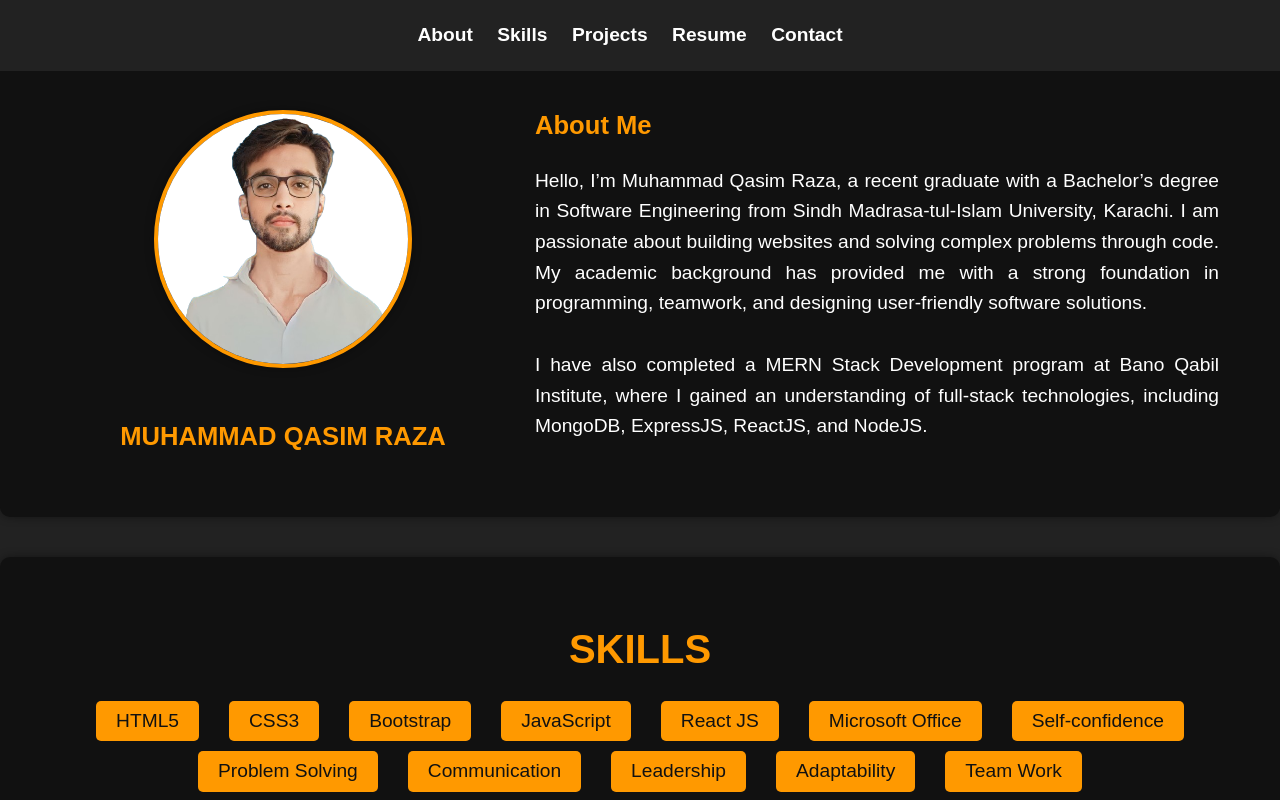
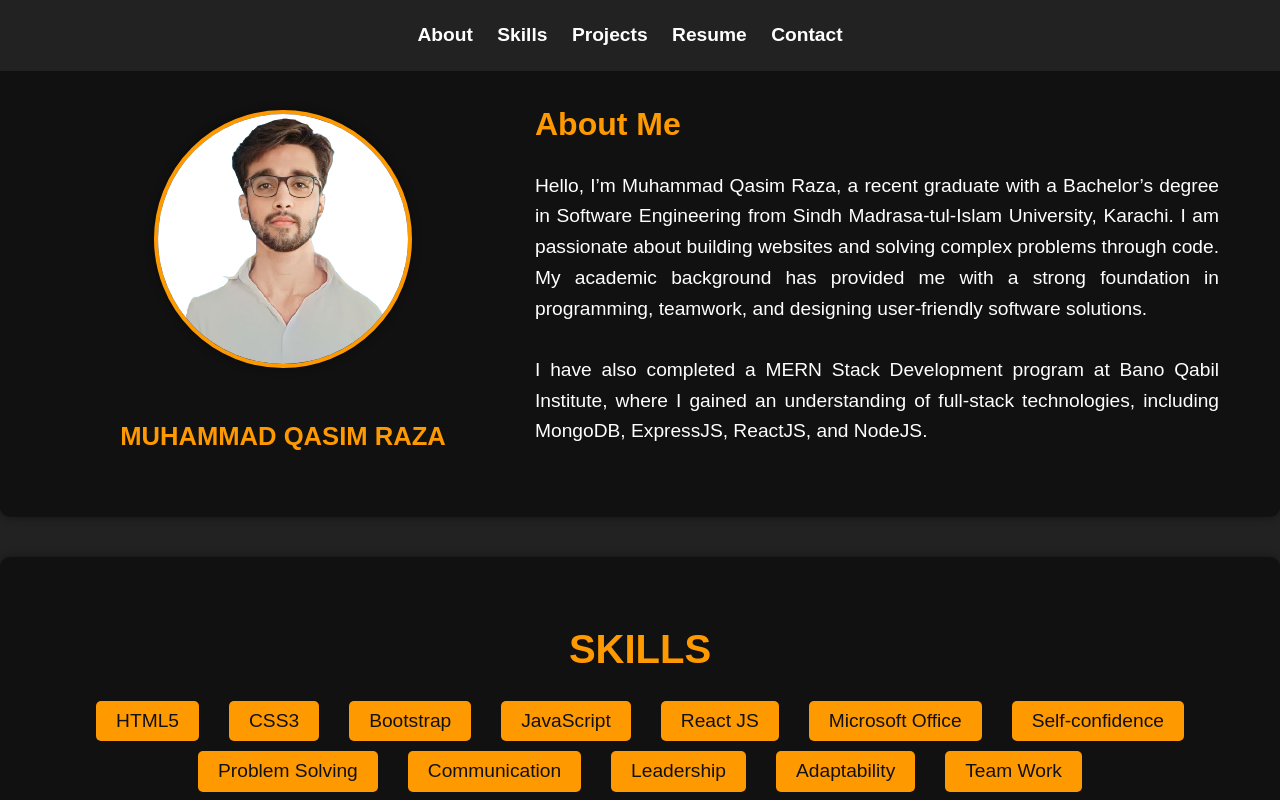
Before and after one commit to Muhammad-Qasim-Raza/Muhammad-Qasim-Raza-WebDev-Portfolio, a plain HTML site: page index.html in a window 1280 px wide. Shown: the top 800 px of the page. Drawn offline with Linux system fonts and the light colour scheme.

Commit message:
Update index.html

```diff
--- a/index.html
+++ b/index.html
@@ -31,7 +31,7 @@
             </div>
             <div class="ab2">
                 <div>
-                    <h2 style="color: #ff9900; font-size: 1.6rem; text-align: left;">About Me</h2>
+                    <h2 style="color: #ff9900; font-size: 2rem; text-align: left;">About Me</h2>
                     <p>Hello, I’m Muhammad Qasim Raza, a recent graduate with a Bachelor’s degree in Software Engineering
                         from Sindh Madrasa-tul-Islam University, Karachi. I am passionate about building websites and solving
                         complex problems through code. My academic background has provided me with a strong foundation in
```
